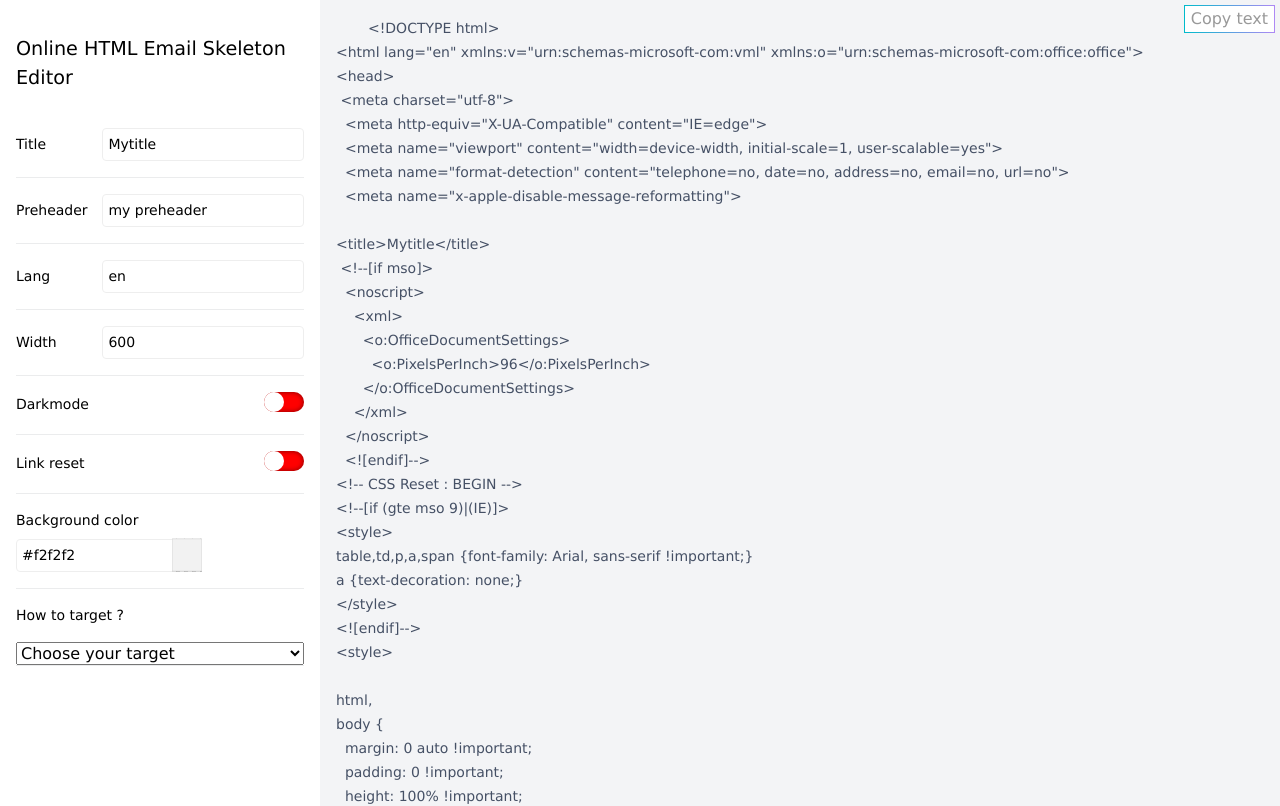
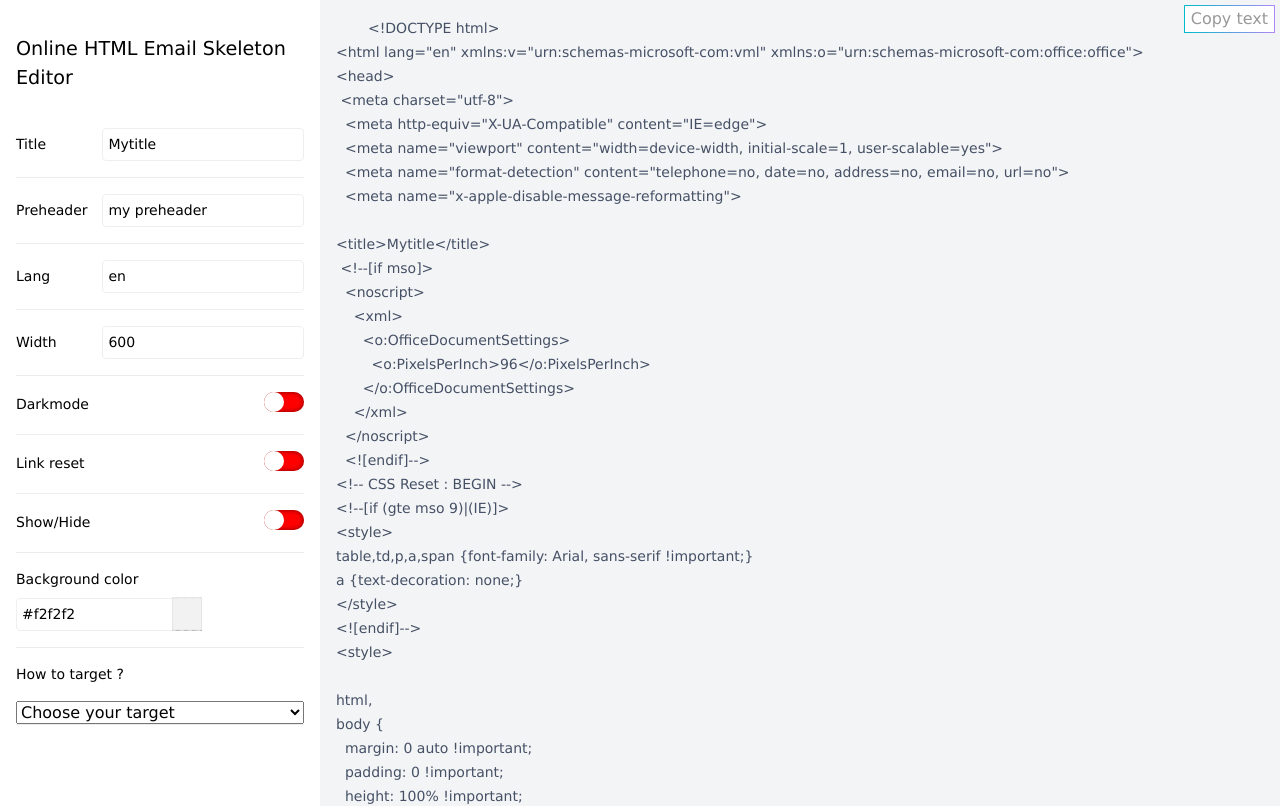
Before and after one commit to matthieuSolente/email-skeleton-generator, a plain HTML site: page index.html in a window 1280 px wide. Shown: the top 806 px of the page. Drawn offline with nearby package versions, Linux system fonts and the light colour scheme.

Commit message:
Update index.html

```diff
--- a/index.html
+++ b/index.html
@@ -42,6 +42,12 @@
                 <label for="linkReset">Link reset</label>
                 <div class="switch">
                   <input type="checkbox" type="checkbox" name="linkReset" id="linkReset">
+                </div>
+              </div>
+               <div>
+                <label for="showHide">Show/Hide</label>
+                <div class="switch">
+                  <input type="checkbox" type="checkbox" name="showHide" id="showHide">
                 </div>
               </div>
               <div>
```
